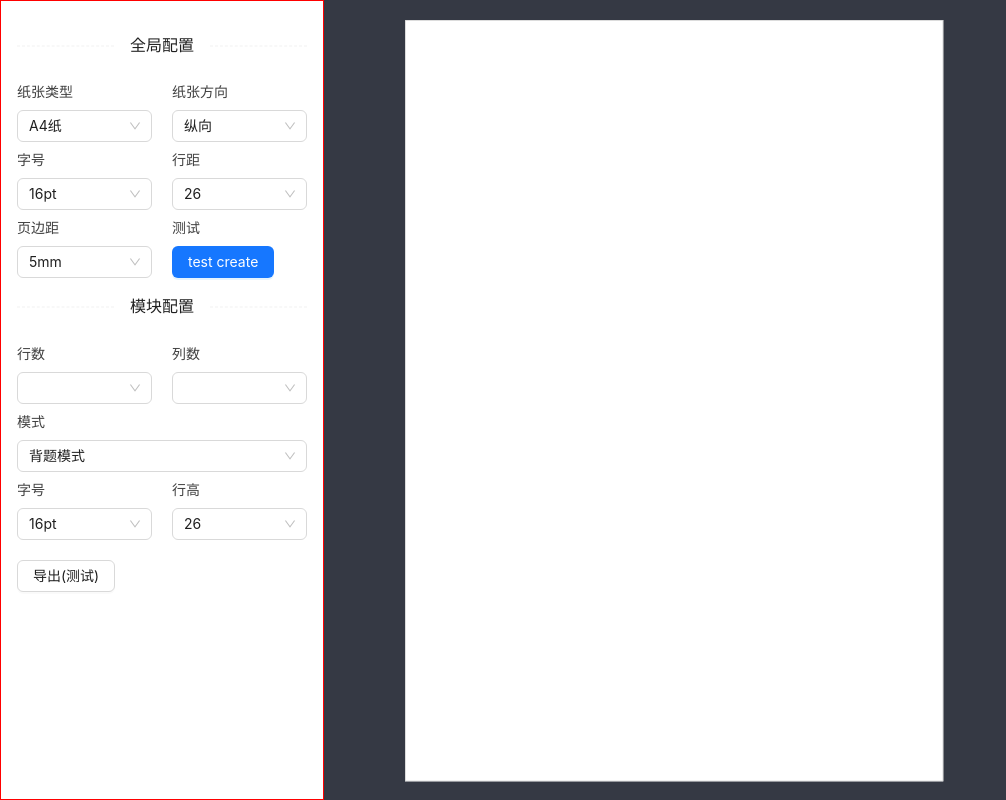
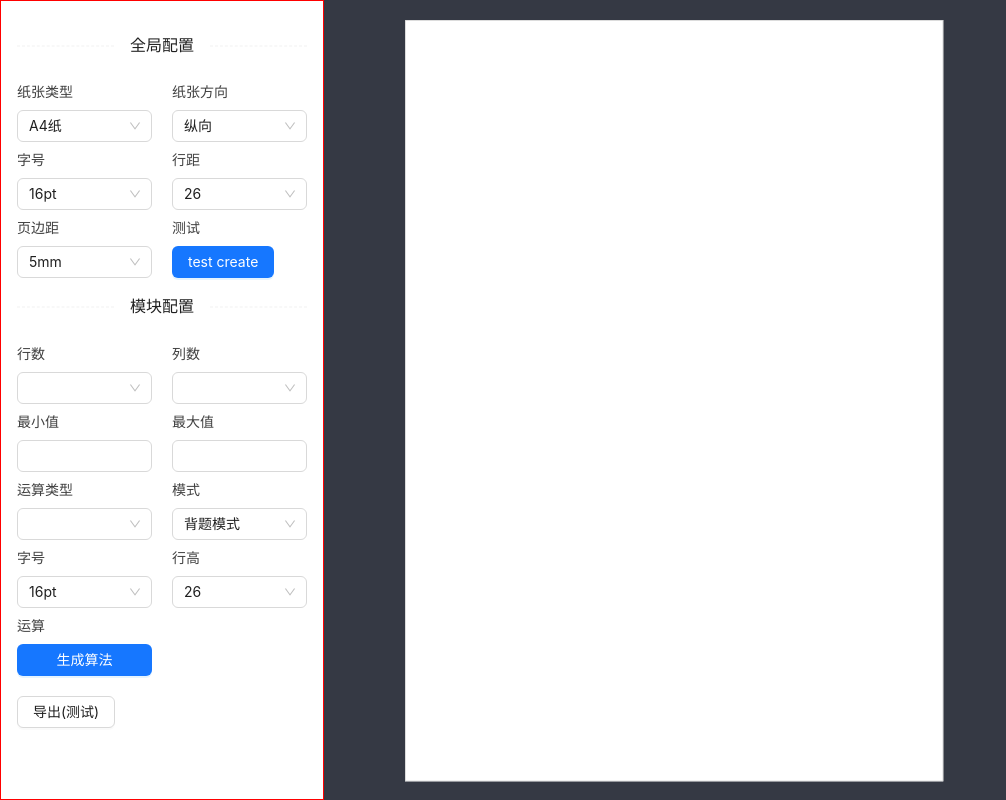
Before and after one commit to nwjf/super-xiti, a React app: page / in a window 1280 px wide. Shown: the whole page, without its empty margins (0-1006 px from the left). Built offline with nearby package versions, Linux system fonts and the light colour scheme.

Commit message:
fix:修改目录结构

```diff
--- a/src/pages/home/components/configPanel/operation/constants.ts
+++ b/src/pages/home/components/configPanel/operation/constants.ts
@@ -10,3 +10,11 @@ export const columnList = [
   { label: 9, value: 9 },
   { label: 10, value: 10 },
 ];
+
+export const operationTypeList = [
+  { label: '加法运法', value: '+' },
+  { label: '减法运法', value: '-' },
+  { label: '乘法运法', value: '*' },
+  { label: '除法运法', value: '/' },
+  { label: '混合运算', value: 'mixin' },
+];
--- a/src/pages/home/components/configPanel/operation/index.tsx
+++ b/src/pages/home/components/configPanel/operation/index.tsx
@@ -5,8 +5,8 @@
 
 import './index.less';
 import { useCallback } from 'react';
-import { Select, Row, Col } from 'antd';
-import { columnList } from './constants';
+import { Select, Row, Col, Input, Button } from 'antd';
+import { columnList, operationTypeList } from './constants';
 import { useGetContentDataState, useSetContentDataState } from '../../../atoms/contentData';
 import { useGetPagerConfigState } from '../../../atoms/pagerConfig';
 import MenuItem from '../../common/menuItem';
@@ -16,6 +16,11 @@ import {
   LINE_HEIGHT_LIST,
   MODE_LIST,
 } from '../../../constants/pager';
+
+
+const random = (min: number, max: number): number => {
+  return Math.floor(Math.random() * (max - min) + min);
+};
 
 
 export default function OperationConfig() {
@@ -29,6 +34,11 @@ export default function OperationConfig() {
       ...config,
       [key]: value,
     });
+  }, [config]);
+
+  // 生成运算题
+  const onCreate = useCallback(() => {
+
   }, [config]);
 
   return (
@@ -55,7 +65,29 @@ export default function OperationConfig() {
       </Row>
 
       <Row gutter={20}>
-        <Col span={24}>
+        <Col span={12}>
+          <MenuItem name="最小值">
+            <Input value={config.min} onInput={(d) => valueChange(d, 'min')}/>
+          </MenuItem>
+        </Col>
+        <Col span={12}>
+          <MenuItem name="最大值">
+            <Input value={config.max} onInput={(d) => valueChange(d, 'max')}/>
+          </MenuItem>
+        </Col>
+      </Row>
+
+      <Row gutter={20}>
+        <Col span={12}>
+          <MenuItem name="运算类型">
+            <Select
+              style={{width: '100%'}}
+              value={config.operationType}
+              options={operationTypeList}
+              onChange={(d) => valueChange(d, 'operationType')} />
+          </MenuItem>
+        </Col>
+        <Col span={12}>
           <MenuItem name="模式">
             <Select
               style={{width: '100%'}}
@@ -88,6 +120,21 @@ export default function OperationConfig() {
           </MenuItem>
         </Col>
       </Row>
+
+      <Row gutter={20}>
+        <Col span={12}>
+          <MenuItem name="运算">
+            <Button
+              style={{width: '100%'}}
+              className="test"
+              onClick={onCreate}
+              type="primary">生成算法</Button>
+          </MenuItem>
+        </Col>
+        <Col span={12}>
+
+        </Col>
+      </Row>
     </div>
   );
 };
```
Also changed, not shown: src/components/leftPanel/index.less (added, +10 -0 lines), src/components/leftPanel/index.tsx (added, +32 -0 lines), src/pages/operation/index.less (added, +11 -0 lines), src/pages/operation/index.tsx (added, +17 -0 lines), 1 other file (tests, documents, lock files or other folders).
